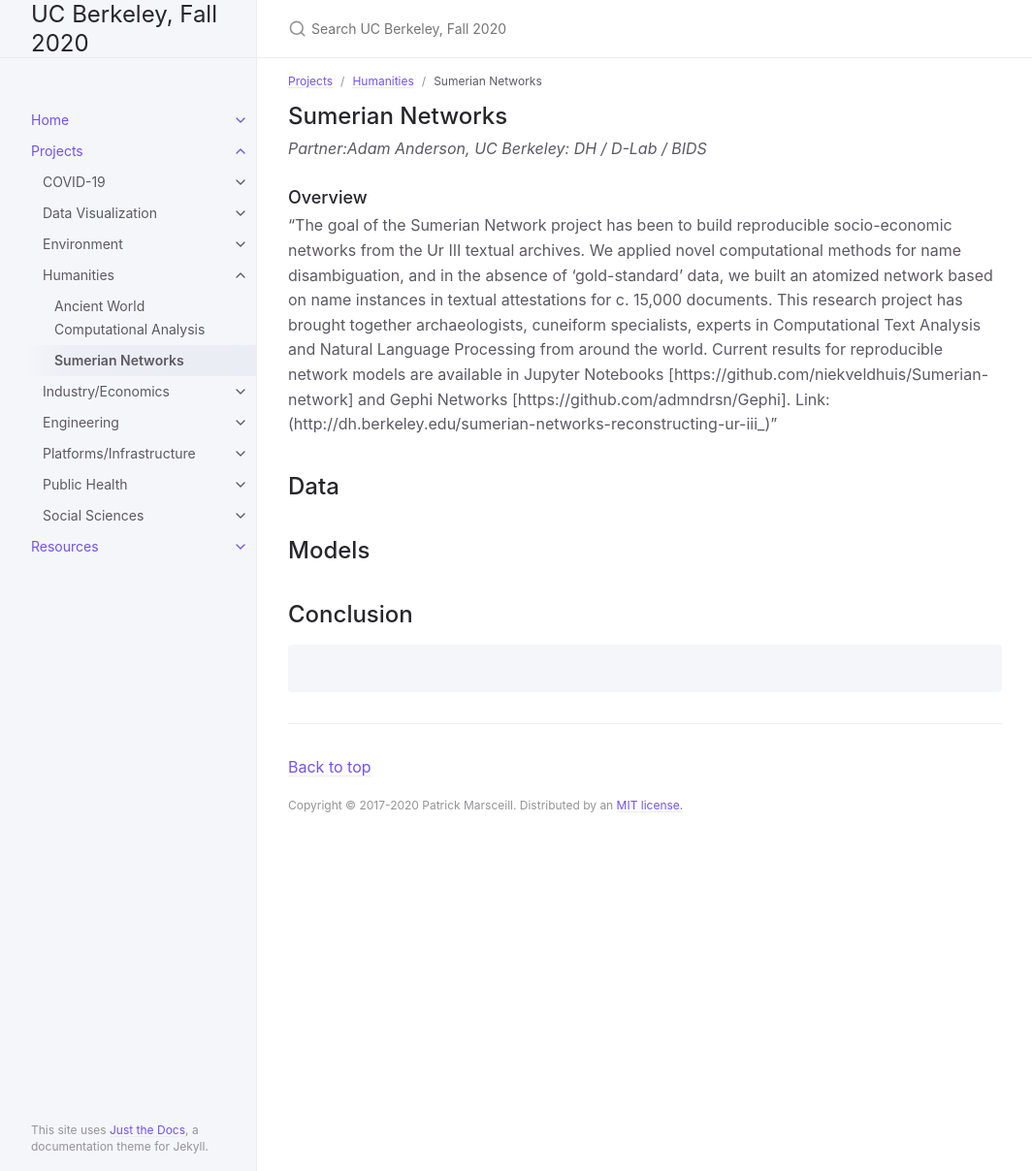
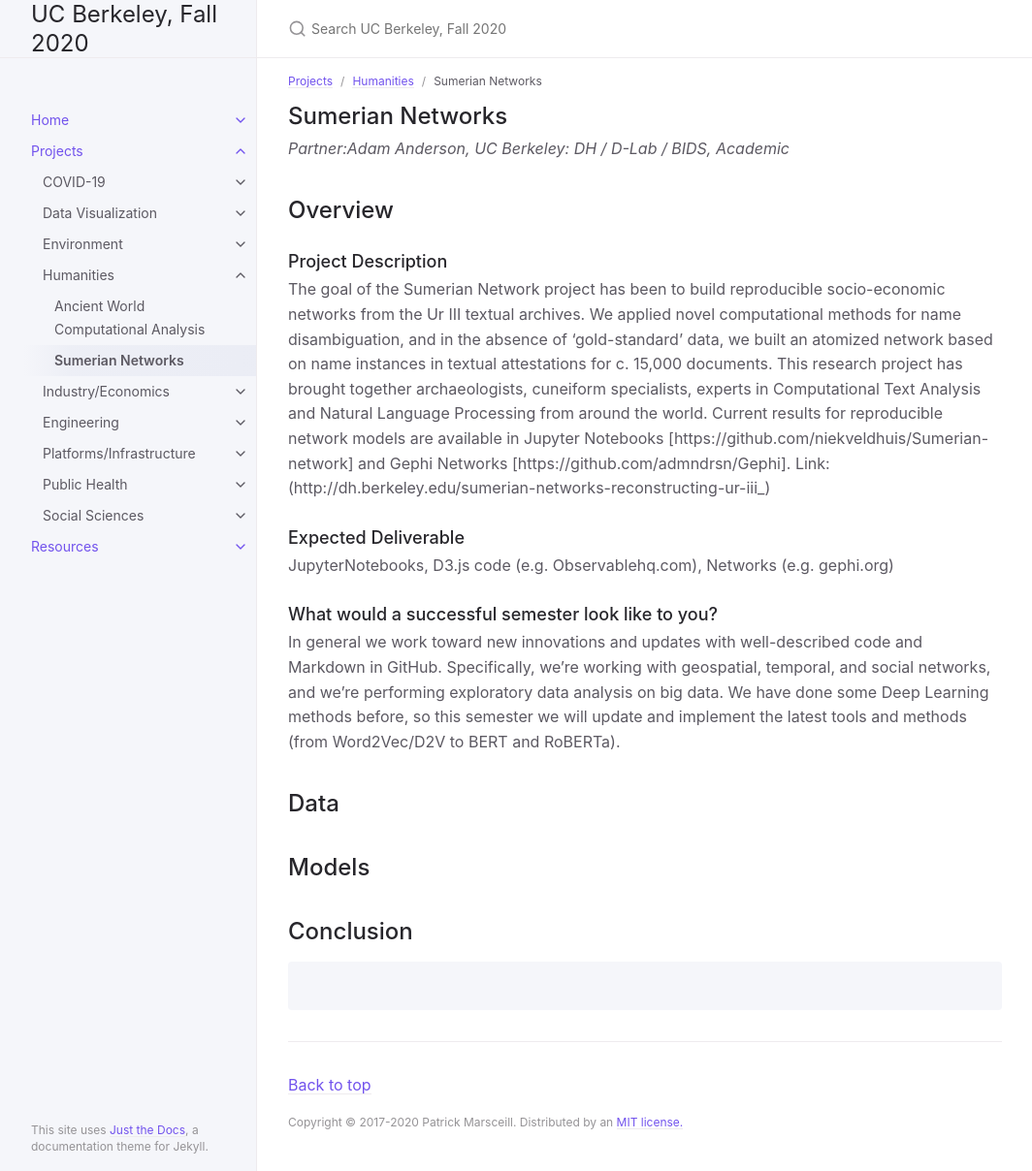
Before and after one commit to DS-Discovery/ds-discovery.github.io, a Jekyll site: the page built from Projects/Humanities/Sumerian Networks.md, in a window 1280 px wide and 1208 px high. Shown: the whole window at 97% size, without its empty margins (107-1171 px from the left). Built offline with Jekyll 4.4.1, drawn with Linux system fonts in a browser that asks for light colours.

Commit message:
Update Sumerian Networks.md

```diff
--- a/Projects/Humanities/Sumerian Networks.md
+++ b/Projects/Humanities/Sumerian Networks.md
@@ -6,14 +6,17 @@ grand_parent: Projects
 nav_order: 1
 ---
 
+## Sumerian Networks
+*Partner:Adam Anderson, UC Berkeley: DH / D-Lab / BIDS, Academic*
 
-## Sumerian Networks
-*Partner:Adam Anderson, UC Berkeley: DH / D-Lab / BIDS*
-
-### Overview
-
-"The goal of the Sumerian Network project has been to build reproducible socio-economic networks from the Ur III textual archives. We applied novel computational methods for name disambiguation, and in the absence of 'gold-standard' data, we built an atomized network based on name instances in textual attestations for c. 15,000 documents. This research project has brought together archaeologists, cuneiform specialists, experts in Computational Text Analysis and Natural Language Processing from around the world. Current results for reproducible network models are available in Jupyter Notebooks [https://github.com/niekveldhuis/Sumerian-network] and Gephi Networks [https://github.com/admndrsn/Gephi].
-Link: (http://dh.berkeley.edu/sumerian-networks-reconstructing-ur-iii_)"
+## Overview
+### Project Description
+The goal of the Sumerian Network project has been to build reproducible socio-economic networks from the Ur III textual archives. We applied novel computational methods for name disambiguation, and in the absence of 'gold-standard' data, we built an atomized network based on name instances in textual attestations for c. 15,000 documents. This research project has brought together archaeologists, cuneiform specialists, experts in Computational Text Analysis and Natural Language Processing from around the world. Current results for reproducible network models are available in Jupyter Notebooks [https://github.com/niekveldhuis/Sumerian-network] and Gephi Networks [https://github.com/admndrsn/Gephi].
+Link: (http://dh.berkeley.edu/sumerian-networks-reconstructing-ur-iii_)
+### Expected Deliverable
+JupyterNotebooks, D3.js code (e.g. Observablehq.com), Networks (e.g. gephi.org)
+### What would a successful semester look like to you?
+In general we work toward new innovations and updates with well-described code and Markdown in GitHub. Specifically, we're working with geospatial, temporal, and social networks, and we're performing exploratory data analysis on big data. We have done some Deep Learning methods before, so this semester we will update and implement the latest tools and methods (from Word2Vec/D2V to BERT and RoBERTa).
 
 ## Data
 
```
